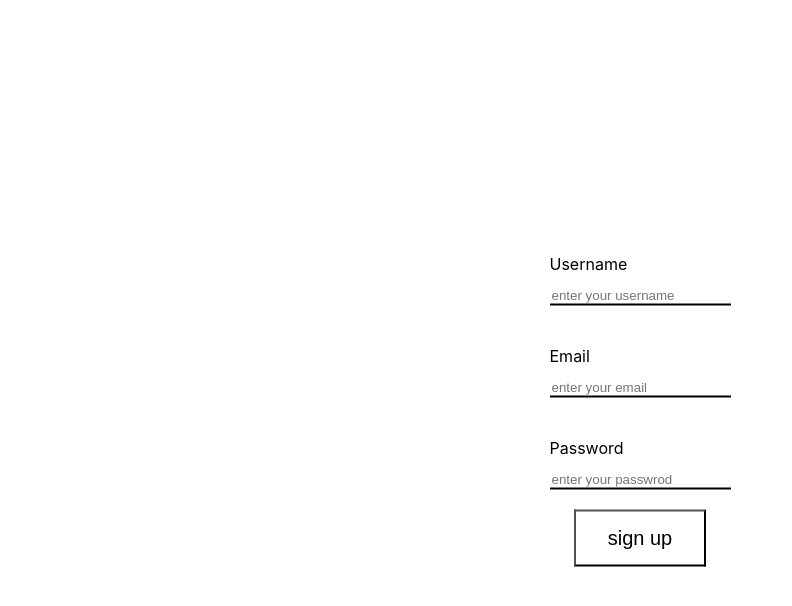
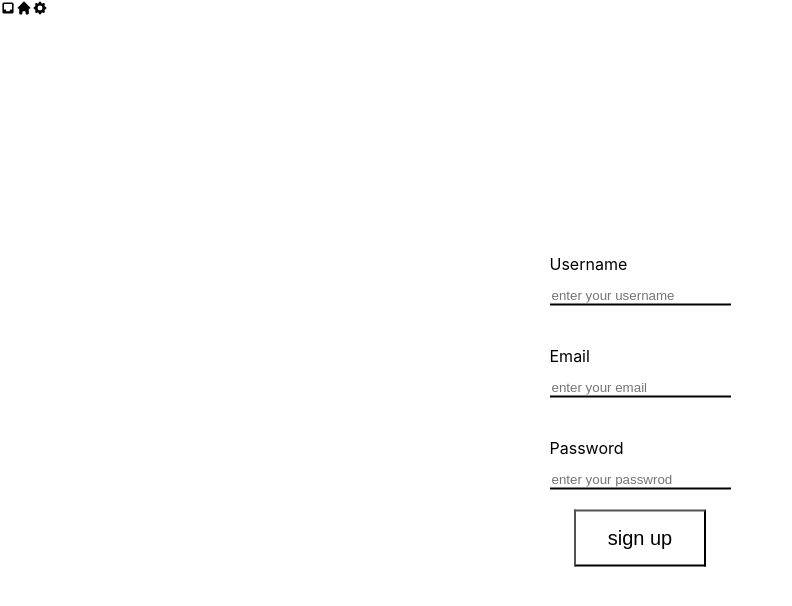
Before and after one commit to matthewpeak/instagram_front_end, a React (Create React App) app: page / in a window 1280 px wide. Shown: the top 606 px of the page, without its empty margins (0-792 px from the left). Built offline with nearby package versions, Linux system fonts and the light colour scheme.

Commit message:
svgs added

```diff
--- a/src/App.js
+++ b/src/App.js
@@ -3,11 +3,16 @@ import './App.css';
 import SignUpForm from './components/SignUpForm'
 import UserInterface from './components/UserInterface';
 import UploadImage from './components/UploadImage'
+import NavBar from './components/NavBar';
+import { Fragment } from 'react';
 function App() {
   return (
+  <Fragment>
+   <NavBar/>
    <SignUpForm/>
-  //<UserInterface/>
-  // <UploadImage></UploadImage>
+  {/* //<UserInterface/>
+  // <UploadImage></UploadImage> */}
+  </Fragment>
   );
 }
 
--- a/src/NavBar.css
+++ b/src/NavBar.css
@@ -1,4 +1,12 @@
-.Nav{
+.header{
     flex-flow:row-wrap;
-
+    background-color: white;
+    position: fixed;
+    top: 0;
+    left: 0;
+    right: 0;
+    height: 80px;
 }
+.home-btn{
+    size: 20px;
+}
--- a/src/components/NavBar.js
+++ b/src/components/NavBar.js
@@ -4,9 +4,16 @@ import '../NavBar.css'
 const NavBar =(props)=>{
 
     return(
-    <div>
-     <button>messages</button>
-     <button>settings</button>
+    <div className="header">
+     <span className='msg-btn'><svg svg width="16" height="16" xmlns="http://www.w3.org/2000/svg" class="h-5 w-5" viewBox="0 0 20 20" fill="currentColor">
+  <path fill-rule="evenodd" d="M5 3a2 2 0 00-2 2v10a2 2 0 002 2h10a2 2 0 002-2V5a2 2 0 00-2-2H5zm0 2h10v7h-2l-1 2H8l-1-2H5V5z" clip-rule="evenodd" />
+</svg></span>
+     <span className='home-btn'><svg width="16" height="16"xmlns="http://www.w3.org/2000/svg" class="h-5 w-5" viewBox="0 0 20 20" fill="currentColor">
+  <path d="M10.707 2.293a1 1 0 00-1.414 0l-7 7a1 1 0 001.414 1.414L4 10.414V17a1 1 0 001 1h2a1 1 0 001-1v-2a1 1 0 011-1h2a1 1 0 011 1v2a1 1 0 001 1h2a1 1 0 001-1v-6.586l.293.293a1 1 0 001.414-1.414l-7-7z" />
+</svg></span>
+     <span><svg width="16" height="16" xmlns="http://www.w3.org/2000/svg" class="h-5 w-5" viewBox="0 0 20 20" fill="currentColor">
+  <path fill-rule="evenodd" d="M11.49 3.17c-.38-1.56-2.6-1.56-2.98 0a1.532 1.532 0 01-2.286.948c-1.372-.836-2.942.734-2.106 2.106.54.886.061 2.042-.947 2.287-1.561.379-1.561 2.6 0 2.978a1.532 1.532 0 01.947 2.287c-.836 1.372.734 2.942 2.106 2.106a1.532 1.532 0 012.287.947c.379 1.561 2.6 1.561 2.978 0a1.533 1.533 0 012.287-.947c1.372.836 2.942-.734 2.106-2.106a1.533 1.533 0 01.947-2.287c1.561-.379 1.561-2.6 0-2.978a1.532 1.532 0 01-.947-2.287c.836-1.372-.734-2.942-2.106-2.106a1.532 1.532 0 01-2.287-.947zM10 13a3 3 0 100-6 3 3 0 000 6z" clip-rule="evenodd" />
+</svg></span>
      <span>{props.user}</span>
     </div>
     )
```
Also changed, not shown: src/noun_Home_2166360.svg (added).
